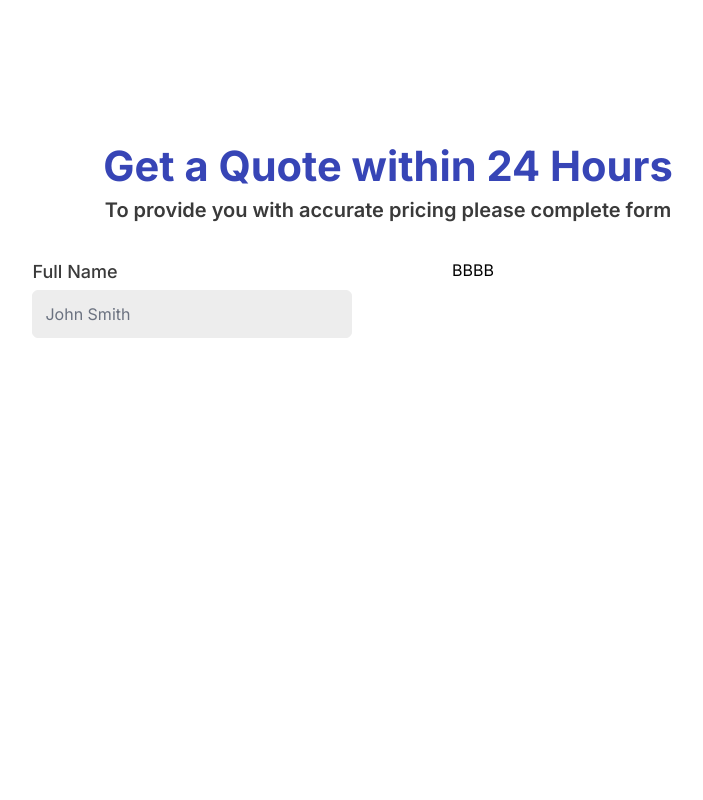
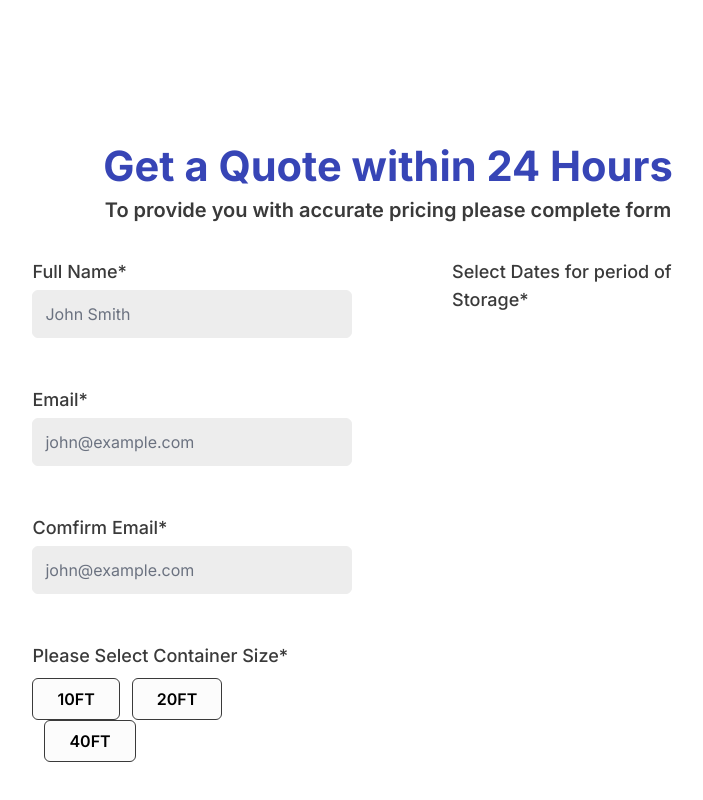
Before and after one commit to shanewmurphy/blue-box-site-new, a Next.js app: page /Ten-foot-container in a window 1280 px wide. Shown: the part 1578-2378 px from the top of the page, without its empty margins (252-955 px from the left). Before the commit the page ends 2108 px from the top, so only its background shows below. Built offline with nearby package versions, Linux system fonts and the light colour scheme.

Commit message:
Updates to Quote Form inputs

```diff
--- a/app/compontents/Quote-form.jsx
+++ b/app/compontents/Quote-form.jsx
@@ -1,22 +1,30 @@
+"use client";
+import { useState } from "react";
+
 export default function QuoteForm() {
+  const [selectedButton, setSelectedButton] = useState(null);
+
+  const handleButtonClick = (button) => {
+    setSelectedButton(button === selectedButton ? null : button);
+  };
   return (
     <div>
-      <div className="lg:w-10/12 md:w-8/12 sm:w-11/12 mx-auto lg:py-[15%] md:py-[10%] sm:py-[15%]">
+      <div className="lg:w-10/12 md:w-11/12 sm:w-11/12 mx-auto lg:py-[15%] md:py-[10%] sm:py-[15%]">
         <div>
           <h2 className="text-center font-bold text-myblue xl:text-6xl lg:text-4xl md:text-5xl sm:text-2xl">
             Get a Quote within 24 Hours
           </h2>
-          <p className="text-center font-semibold text-myblack xl:text-xl lg:text-xl md:text-xl sm:text-sm mt-1">
+          <p className="text-center font-semibold text-myblack xl:text-xl lg:text-xl md:text-xl sm:text-base mt-1">
             To provide you with accurate pricing please complete form
           </p>
         </div>
-        <div className="lg:w-8/12 md:w-11/12 mx-auto lg:mt-8">
-          <div className="grid lg:grid-cols-2 md:grid-cols-2 gap-32">
+        <div className="lg:w-8/12 md:w-11/12 sm:w-11/12 mx-auto lg:mt-8 md:mt-6 sm:mt-2">
+          <div className="grid lg:grid-cols-2 md:grid-cols-2 lg:gap-32 md:gap-6 sm:gap-6">
             <div>
-              <div className="lg:mt-0 md:mt-0 sm:mt-8">
+              <div className="lg:mt-0 md:mt-0 sm:mt-8 antialiased">
                 <label className="block">
-                  <span className="text-myblack font-medium lg:text-lg md:text-lg sm:text-base">
-                    Full Name
+                  <span className="text-myblack font-medium lg:text-lg md:text-base sm:text-base">
+                    Full Name*
                   </span>
                   <input
                     type="text"
@@ -37,9 +45,95 @@ export default function QuoteForm() {
                   ></input>
                 </label>
               </div>
-              <div></div>
+              <div className="lg:mt-12 md:mt-8 sm:mt-6 antialiased">
+                <label className="block">
+                  <span className="text-myblack font-medium lg:text-lg md:text-base sm:text-base">
+                    Email*
+                  </span>
+                  <input
+                    type="email"
+                    className="mt-1
+                                block
+                                lg:w-80
+                                md:w-56
+                                sm:w-11/12
+                                h-12
+                                rounded-md
+                                bg-inputgray
+                                border-inputgray
+                                text:placeholderText
+                                focus:border-gray-500 focus:bg-white focus:ring-0"
+                    placeholder="john@example.com"
+                  ></input>
+                </label>
+              </div>
+              <div className="lg:mt-12 md:mt-8 sm:mt-6 antialiased">
+                <label className="block">
+                  <span className="text-myblack font-medium lg:text-lg md:text-base sm:text-base">
+                    Comfirm Email*
+                  </span>
+                  <input
+                    type="email"
+                    className="mt-1
+                                block
+                                lg:w-80
+                                md:w-56
+                                sm:w-11/12
+                                h-12
+                                rounded-md
+                                bg-inputgray
+                                border-inputgray
+                                text:placeholderText
+                                focus:border-gray-500 focus:bg-white focus:ring-0"
+                    placeholder="john@example.com"
+                  ></input>
+                </label>
+              </div>
+              <div className="lg:mt-12 md:mt-8 sm:mt-6 antialiased">
+                <span className="text-myblack font-medium lg:text-lg md:text-base sm:text-base">
+                  Please Select Container Size*
+                </span>
+                <div className="mt-2">
+                  <div className="space-x-3">
+                    <button
+                      className={`px-6 py-2 ${
+                        selectedButton === 1
+                          ? "bg-myblue text-mywhite border border-myblue rounded-md font-semibold"
+                          : "bg-mywhite border border-myblack rounded-md font-semibold"
+                      }`}
+                      onClick={() => handleButtonClick(1)}
+                    >
+                      10FT
+                    </button>
+                    <button
+                      className={`px-6 py-2 ${
+                        selectedButton === 2
+                          ? "bg-myblue text-mywhite border border-myblue rounded-md font-semibold"
+                          : "bg-mywhite border border-myblack rounded-md font-semibold"
+                      }`}
+                      onClick={() => handleButtonClick(2)}
+                    >
+                      20FT
+                    </button>
+                    <button
+                      className={`px-6 py-2 ${
+                        selectedButton === 3
+                          ? "bg-myblue text-mywhite border border-myblue rounded-md font-semibold"
+                          : "bg-mywhite border border-myblack rounded-md font-semibold"
+                      }`}
+                      onClick={() => handleButtonClick(3)}
+                    >
+                      40FT
+                    </button>
+                  </div>
+                </div>
+              </div>
             </div>
-            <div>BBBB</div>
+            <div className="lg:mt-0 md:mt-0 sm:mt-8 antialiased">
+              <span className="text-myblack font-medium lg:text-lg md:text-base sm:text-base">
+                Select Dates for period of Storage*
+              </span>
+            </div>
           </div>
         </div>
       </div>
--- a/tailwind.config.js
+++ b/tailwind.config.js
@@ -19,6 +19,7 @@ module.exports = {
       FAQBkgColor: "#f7f7f7",
       lightgray: "#f9f9f9",
       inputgray: "#EDEDED",
+      inputBlue: "#ebecf8",
       placeholderText: "#696969",
     },
     screens: {
```
